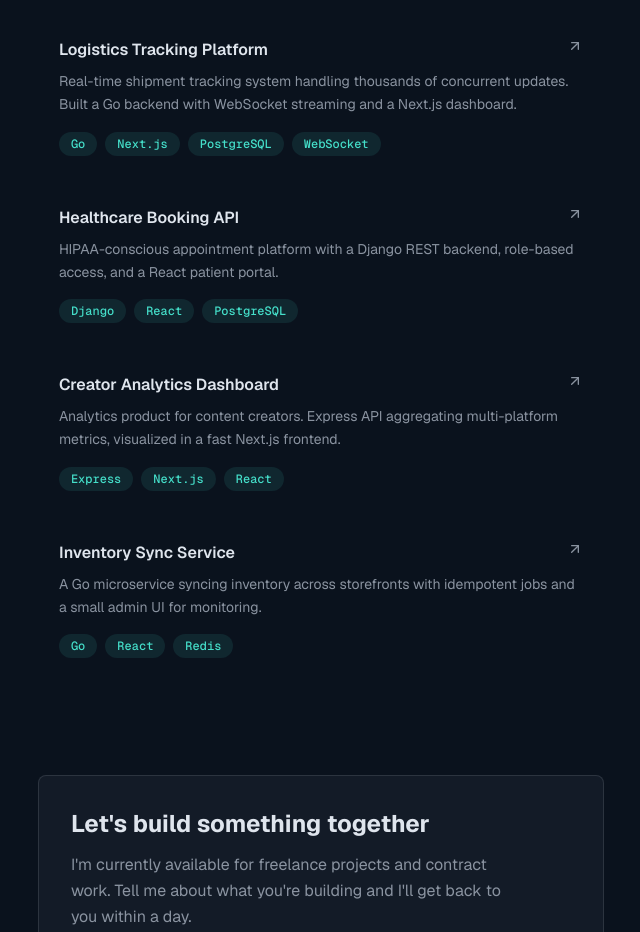
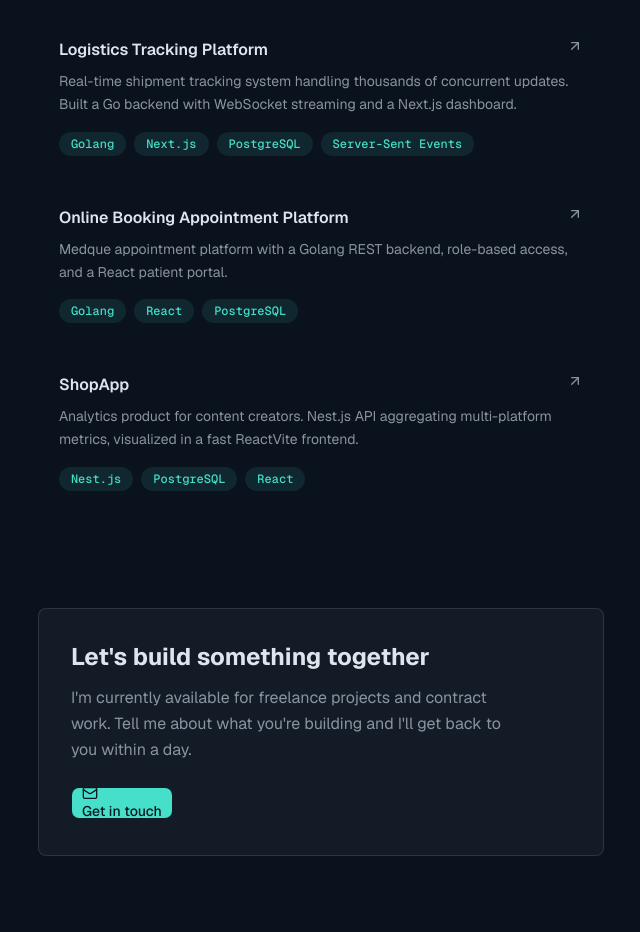
Before and after one commit to mwanga45/My-portifolio, a Next.js app: page / in a window 1280 px wide. Shown: the part 1520-2452 px from the top of the page, without its empty margins (548-1188 px from the left). Built offline with nearby package versions, Linux system fonts and the light colour scheme.

Commit message:
more changes

```diff
--- a/app/layout.tsx
+++ b/app/layout.tsx
@@ -10,7 +10,7 @@ const geistMono = Geist_Mono({
 })
 
 export const metadata: Metadata = {
-  title: 'Alex Rivera — Full-Stack Developer',
+  title: 'Prazoo-TECH Full-Stack Developer',
   description:
     'Freelance full-stack developer specializing in Go, React, Next.js, Express, and Django. Building fast, reliable web applications and APIs.',
   generator: 'v0.app',
--- a/components/work.tsx
+++ b/components/work.tsx
@@ -4,27 +4,22 @@ const PROJECTS = [
   {
     title: "Logistics Tracking Platform",
     desc: "Real-time shipment tracking system handling thousands of concurrent updates. Built a Go backend with WebSocket streaming and a Next.js dashboard.",
-    tags: ["Go", "Next.js", "PostgreSQL", "WebSocket"],
+    tags: ["Golang", "Next.js", "PostgreSQL", "Server-Sent Events"],
     href: "#",
   },
   {
-    title: "Healthcare Booking API",
-    desc: "HIPAA-conscious appointment platform with a Django REST backend, role-based access, and a React patient portal.",
-    tags: ["Django", "React", "PostgreSQL"],
+    title: "Online  Booking Appointment Platform",
+    desc: "Medque appointment platform with a Golang REST backend, role-based access, and a React patient portal.",
+    tags: ["Golang", "React", "PostgreSQL"],
     href: "#",
   },
   {
-    title: "Creator Analytics Dashboard",
-    desc: "Analytics product for content creators. Express API aggregating multi-platform metrics, visualized in a fast Next.js frontend.",
-    tags: ["Express", "Next.js", "React"],
+    title: "ShopApp",
+    desc: "Analytics product for content creators. Nest.js API aggregating multi-platform metrics, visualized in a fast ReactVite frontend.",
+    tags: ["Nest.js", "PostgreSQL", "React"],
     href: "#",
   },
-  {
-    title: "Inventory Sync Service",
-    desc: "A Go microservice syncing inventory across storefronts with idempotent jobs and a small admin UI for monitoring.",
-    tags: ["Go", "React", "Redis"],
-    href: "#",
-  },
+
 ]
 
 export function Work() {
```
